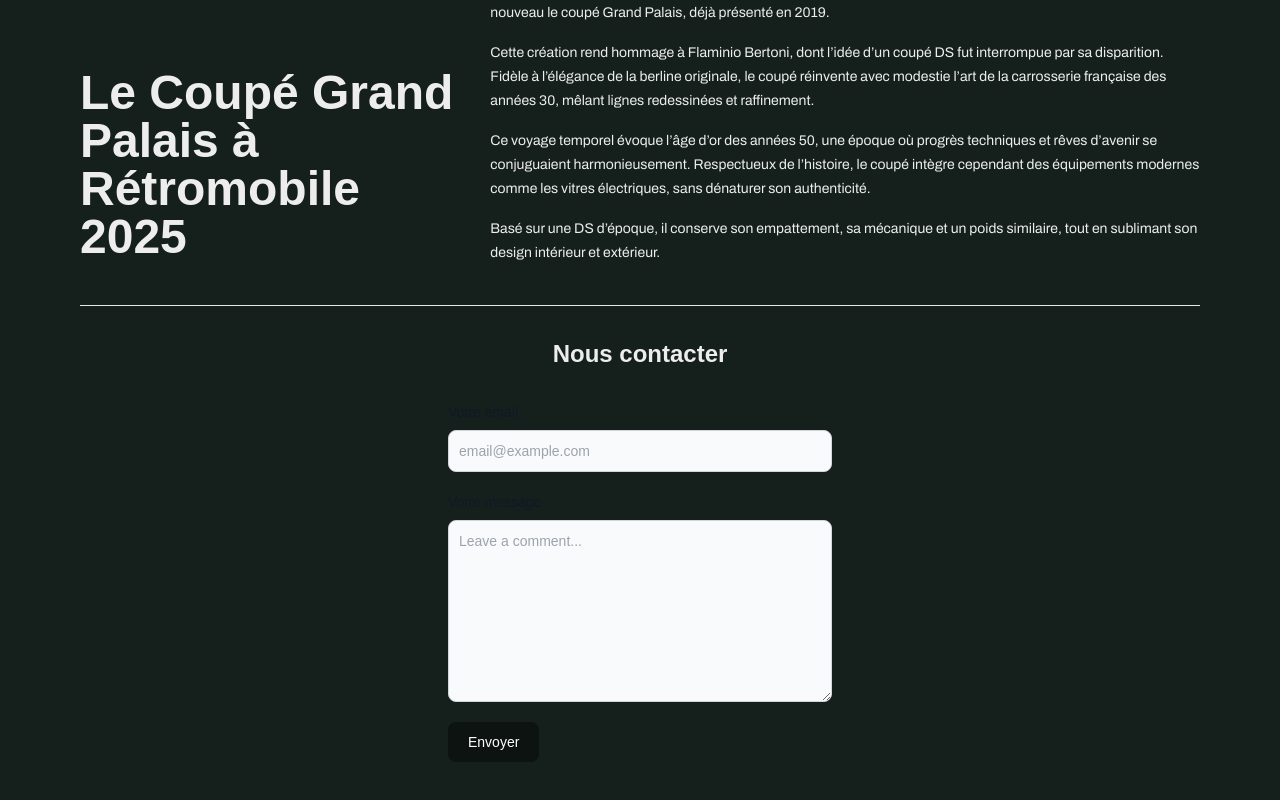
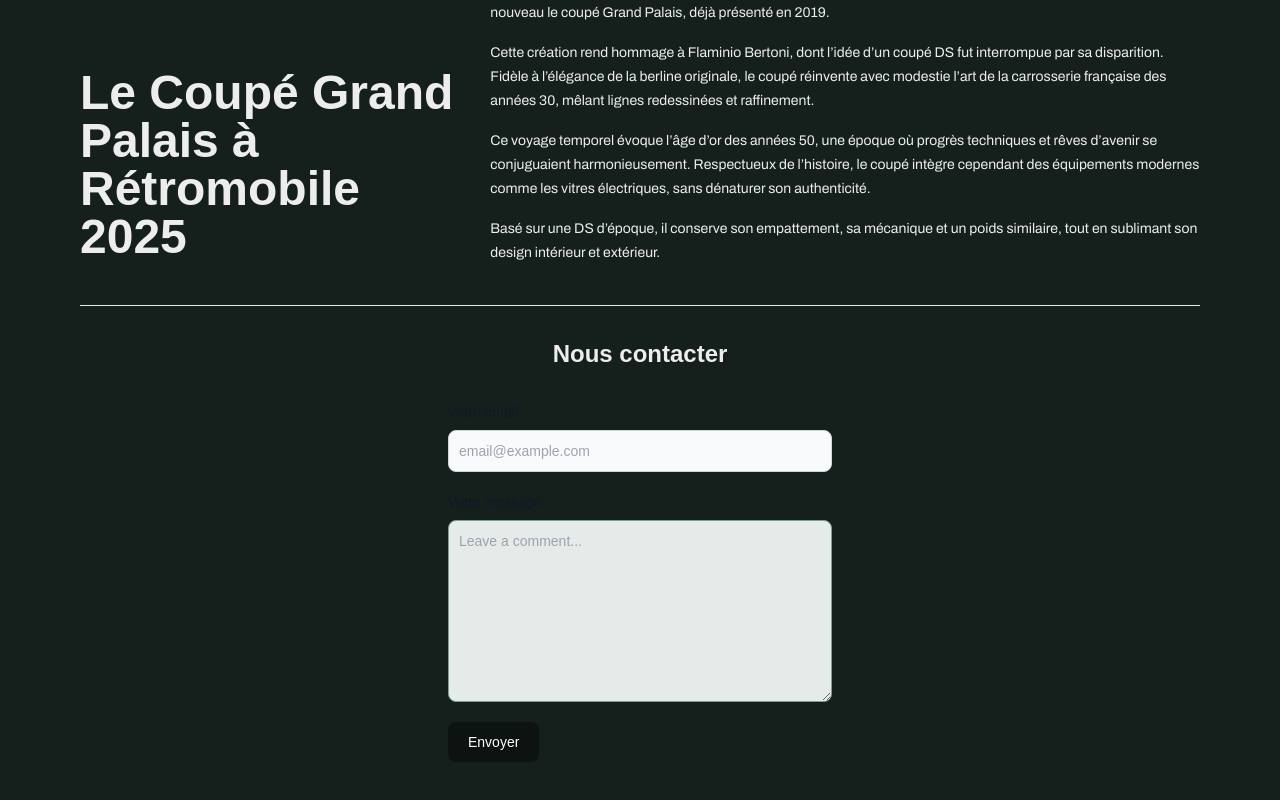
Before and after one commit to BenjaminBihr/coupe-grand-palais, a Next.js app: page / in a window 1280 px wide. Shown: the part 862-1662 px from the top of the page. Built offline with nearby package versions, Linux system fonts and the light colour scheme; a web font is replaced by a local one.

Commit message:
add analytics + update form colors

```diff
--- a/package.json
+++ b/package.json
@@ -10,6 +10,7 @@
   },
   "dependencies": {
     "@neondatabase/serverless": "^0.10.4",
+    "@vercel/analytics": "^1.4.1",
     "embla-carousel-autoplay": "^8.5.2",
     "embla-carousel-react": "^8.5.2",
     "next": "15.1.6",
--- a/src/app/components/form.tsx
+++ b/src/app/components/form.tsx
@@ -46,7 +46,7 @@
             id="message"
             name="message"
             rows={8}
-            className="block p-2.5 w-full text-sm text-gray-900 bg-gray-50 rounded-lg border border-gray-300 focus:ring-green-500 focus:border-green-500 dark:bg-gray-700 dark:border-gray-600 dark:placeholder-gray-400 dark:text-white dark:focus:ring-green-500 dark:focus:border-green-500"
+            className="block p-2.5 w-full text-sm text-gray-900 bg-green-50 rounded-lg border border-green-300 focus:ring-green-500 focus:border-green-500 dark:bg-green-700 dark:border-green-600 dark:placeholder-gray-400 dark:text-white dark:focus:ring-green-500 dark:focus:border-green-500"
             placeholder="Leave a comment..."
           ></textarea>
         </div>
--- a/src/app/layout.tsx
+++ b/src/app/layout.tsx
@@ -1,10 +1,7 @@
+import { Analytics } from "@vercel/analytics/react";
+
 import type { Metadata } from "next";
-import {
-   Geist,
-   Geist_Mono,
-   Martian_Mono,
-   Archivo
-  } from "next/font/google";
+import { Geist, Geist_Mono, Martian_Mono, Archivo } from "next/font/google";
 import "./globals.css";
 
 const geistSans = Geist({
@@ -43,6 +40,7 @@
         className={`${geistSans.variable} ${geistMono.variable}  ${martianMono.variable} ${archivo.variable} antialiased`}
       >
         {children}
+        <Analytics />
       </body>
     </html>
   );
```
